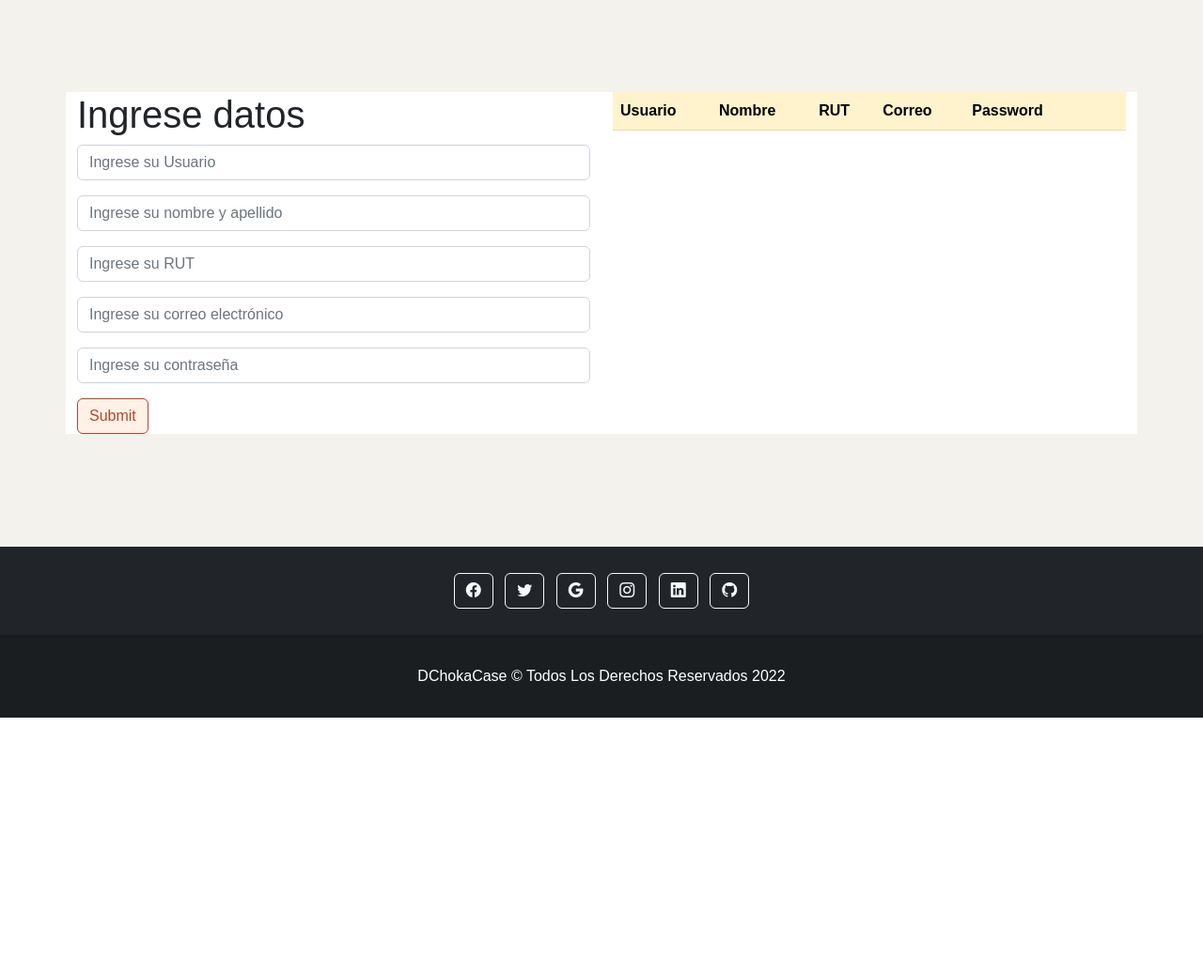
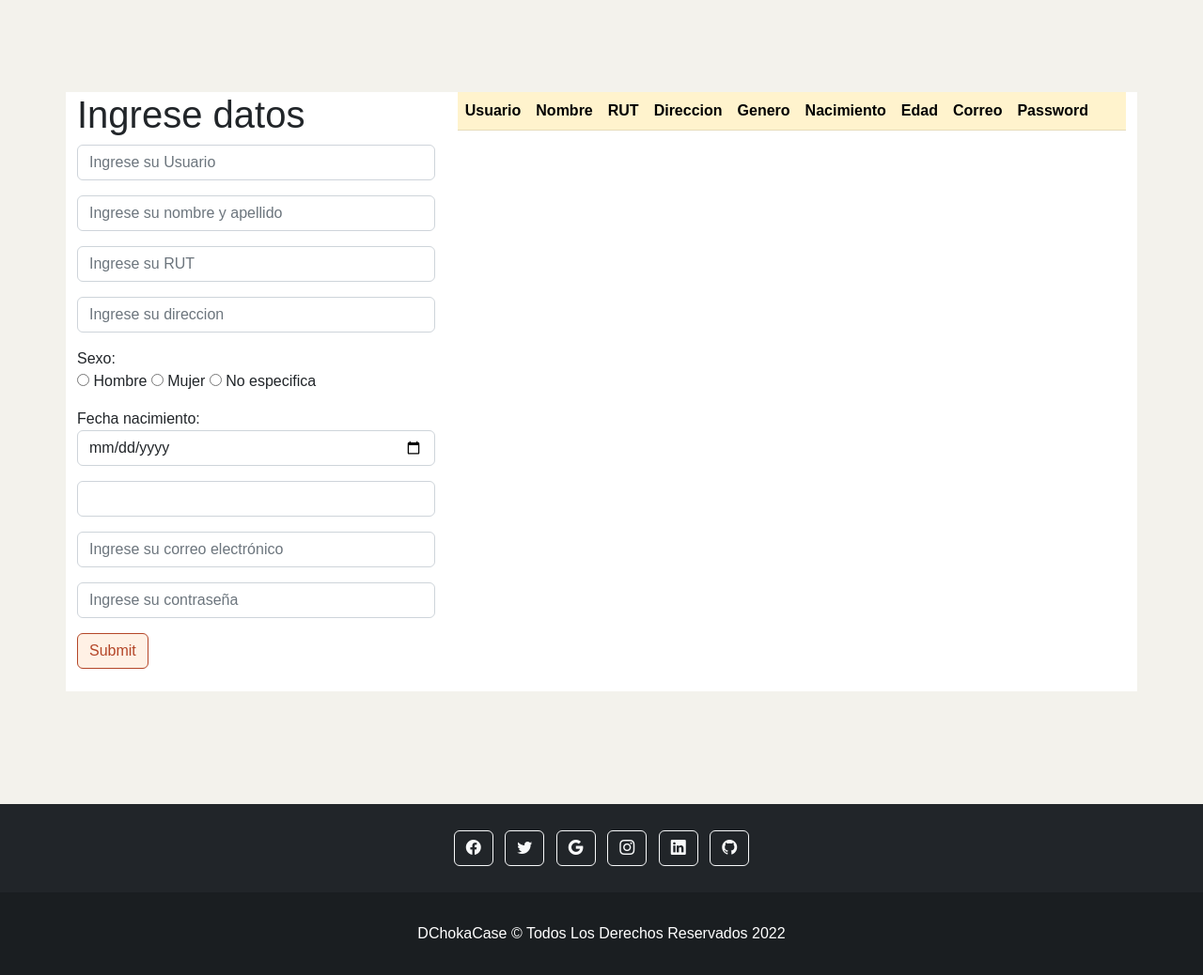
Before and after one commit to ilR23/DCHOKACASE, a PHP site: page /gestion_usuario.php in a window 1280 px wide. Shown: the part 82-1120 px from the top of the page at 94% size. Before the commit the page ends 846 px from the top, so only its background shows below. Run offline with PHP 8.4, Linux system fonts and the light colour scheme; data that the repository does not hold is empty; some libraries are stand-ins or nearby versions.

Commit message:
nuevo form y crud

```diff
--- a/gestion_usuario.php
+++ b/gestion_usuario.php
@@ -61,10 +61,20 @@
                                 <input placeholder="Ingrese su Usuario" required type="text" class="form-control mb-3" name="usuario">
                                 <input required type="text" class="form-control mb-3" name="nombre" placeholder="Ingrese su nombre y apellido" >
                                 <input required type="text" class="form-control mb-3" name="rut" placeholder="Ingrese su RUT" >
+                                <input required type="text" class="form-control mb-3" name="direccion" placeholder="Ingrese su direccion" >
+                                <p>Sexo: <br>
+                                    <input type="radio" name="hm" value="hombre"> Hombre
+                                    <input type="radio" name="hm" value="mujer"> Mujer
+                                    <input type="radio" name="hm" value="no especifica"> No especifica
+                                </p>
+                                <p>Fecha nacimiento: <br>
+                                    <input required type="date" class="form-control" name="nacimiento" >
+                                </p>
+                                <input required type="number" min="0" max="100" class="form-control mb-3" name="edad" >
                                 <input required type="email" class="form-control mb-3" name="email"  placeholder="Ingrese su correo electrónico" >
                                 <input required type="password" class="form-control mb-3" name="pass" placeholder="Ingrese su contraseña" >
 
-                                <input type="submit" class="btn btn-ini">
+                                <input type="submit" class="mb-4 btn btn-ini">
                             </form>
                     </div>
 
@@ -75,6 +85,10 @@
                                     <th>Usuario</th>
                                     <th>Nombre</th>
                                     <th>RUT</th>
+                                    <th>Direccion</th>
+                                    <th>Genero</th>
+                                    <th>Nacimiento</th>
+                                    <th>Edad</th>
                                     <th>Correo</th>
                                     <th>Password</th>
                                     <th></th>
@@ -90,6 +104,10 @@
                                             <th><?php  echo $row['usuario']?></th>
                                             <th><?php  echo $row['nombre']?></th>
                                             <th><?php  echo $row['rut']?></th>
+                                            <th><?php  echo $row['direccion']?></th>
+                                            <th><?php  echo $row['hm']?></th>
+                                            <th><?php  echo $row['nacimiento']?></th>
+                                            <th><?php  echo $row['edad']?></th>
                                             <th><?php  echo $row['email']?></th>
                                             <th><?php  echo $row['pass']?></th>
                                             <th><a href="actualizar.php?id=<?php echo $row['rut'] ?>" class="btn btn-info">Editar</a></th>
--- a/insertar.php
+++ b/insertar.php
@@ -5,12 +5,16 @@ $con=conectar();
 $usuario=$_POST['usuario'];
 $nombre=$_POST['nombre'];
 $rut=$_POST['rut'];
+$direccion=$_POST['direccion'];
+$hm=$_POST['hm'];
+$nacimiento=$_POST['nacimiento'];
+$edad=$_POST['edad'];
 $email=$_POST['email'];
 $pass=$_POST['pass'];
 
 
 
-$sql="INSERT INTO administracion VALUES('$usuario','$nombre','$rut','$email','$pass')";
+$sql="INSERT INTO administracion VALUES('$usuario','$nombre','$rut','$direccion','$hm','$nacimiento','$edad','$email','$pass')";
 $query= mysqli_query($con,$sql);
 
 if($query){
--- a/insertarCRUD.php
+++ b/insertarCRUD.php
@@ -5,12 +5,16 @@ $con=conectar();
 $usuario=$_POST['usuario'];
 $nombre=$_POST['nombre'];
 $rut=$_POST['rut'];
+$direccion=$_POST['direccion'];
+$hm=$_POST['hm'];
+$nacimiento=$_POST['nacimiento'];
+$edad=$_POST['edad'];
 $email=$_POST['email'];
 $pass=$_POST['pass'];
 
 
 
-$sql="INSERT INTO administracion VALUES('$usuario','$nombre','$rut','$email','$pass')";
+$sql="INSERT INTO administracion VALUES('$usuario','$nombre','$rut','$direccion','$hm','$nacimiento','$edad','$email','$pass')";
 $query= mysqli_query($con,$sql);
 
 if($query){
--- a/styles.css
+++ b/styles.css
@@ -133,7 +133,8 @@ footer p{
 
 .bg{
     background-image: url(img/banner_login.webp);
-    background-position: center center;
+
+    background-position: center;
 }
 
 #lg{
```
Also changed, not shown: index.php (+26 -1 lines), registro.php (+23 -0 lines), validar.php (+8 -0 lines), Img/usuario.png (added).
